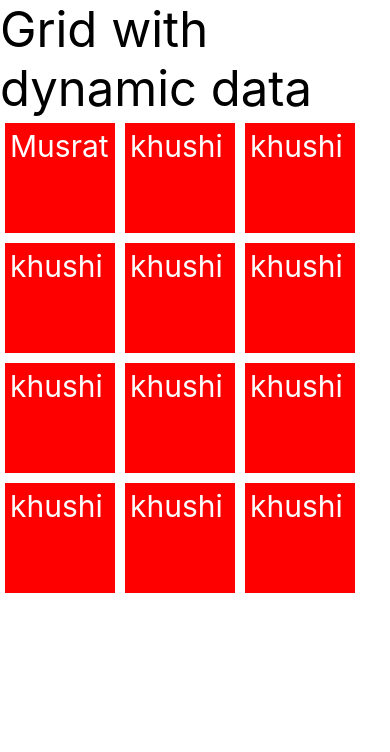
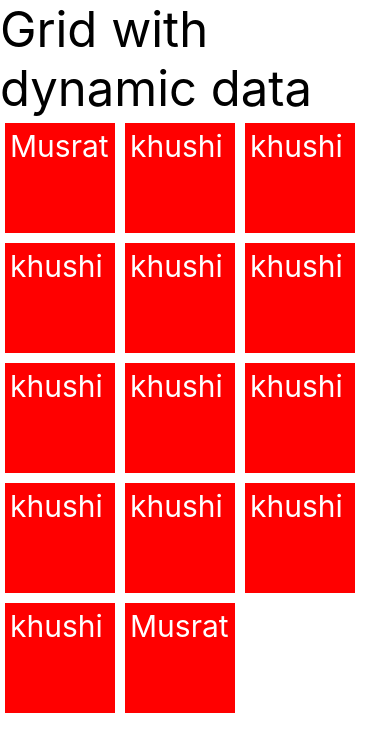
Before and after one commit to khushi4452/Flex-Property, a React Native app: screen / in a window 390 px wide. Shown: the top 752 px of the page. Built offline with nearby package versions, Linux system fonts and the light colour scheme.

Commit message:
Update App.js

```diff
--- a/App.js
+++ b/App.js
@@ -18,6 +18,9 @@ export default function App() {
         <Text style={styles.item}>khushi</Text>
         <Text style={styles.item}>khushi</Text>
         <Text style={styles.item}>khushi</Text>
+        <Text style={styles.item}>khushi</Text>
+        <Text style={styles.item}>Musrat</Text>
+
       </View>
     </View>
   );
```
